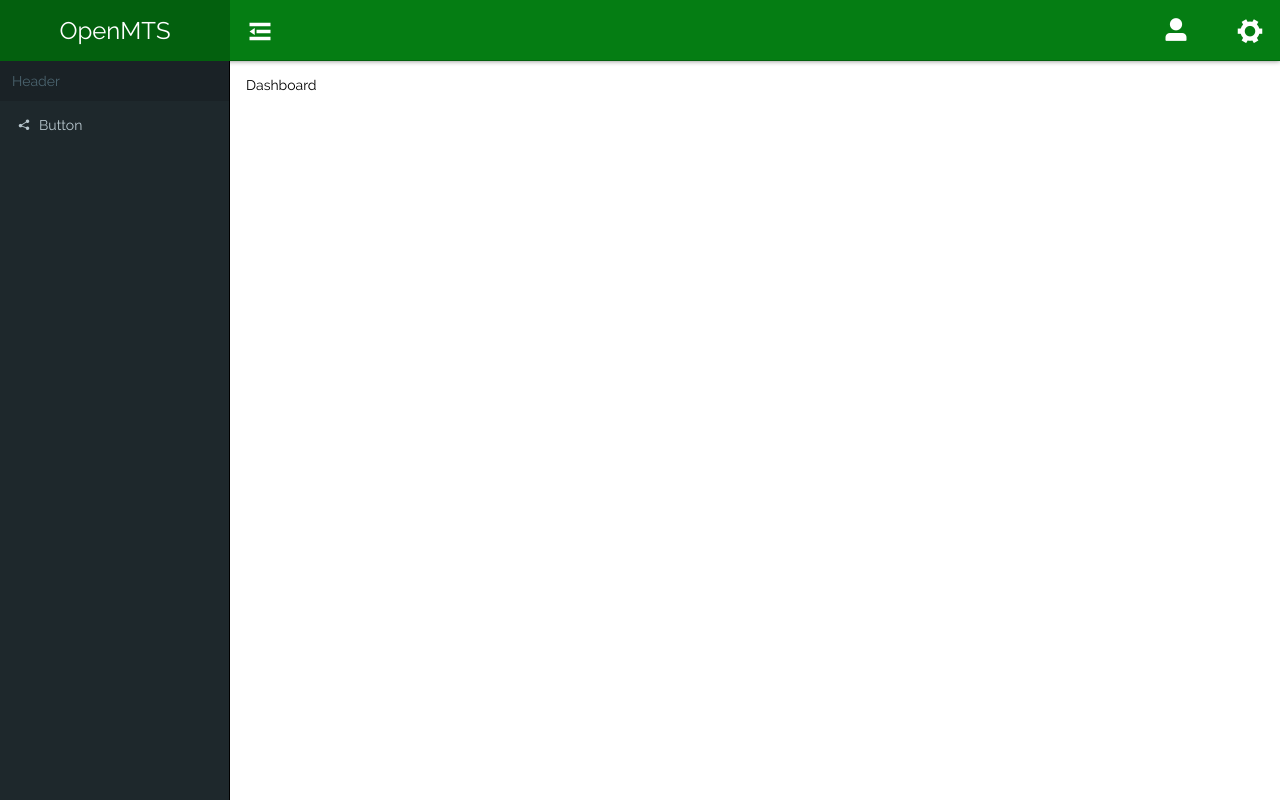
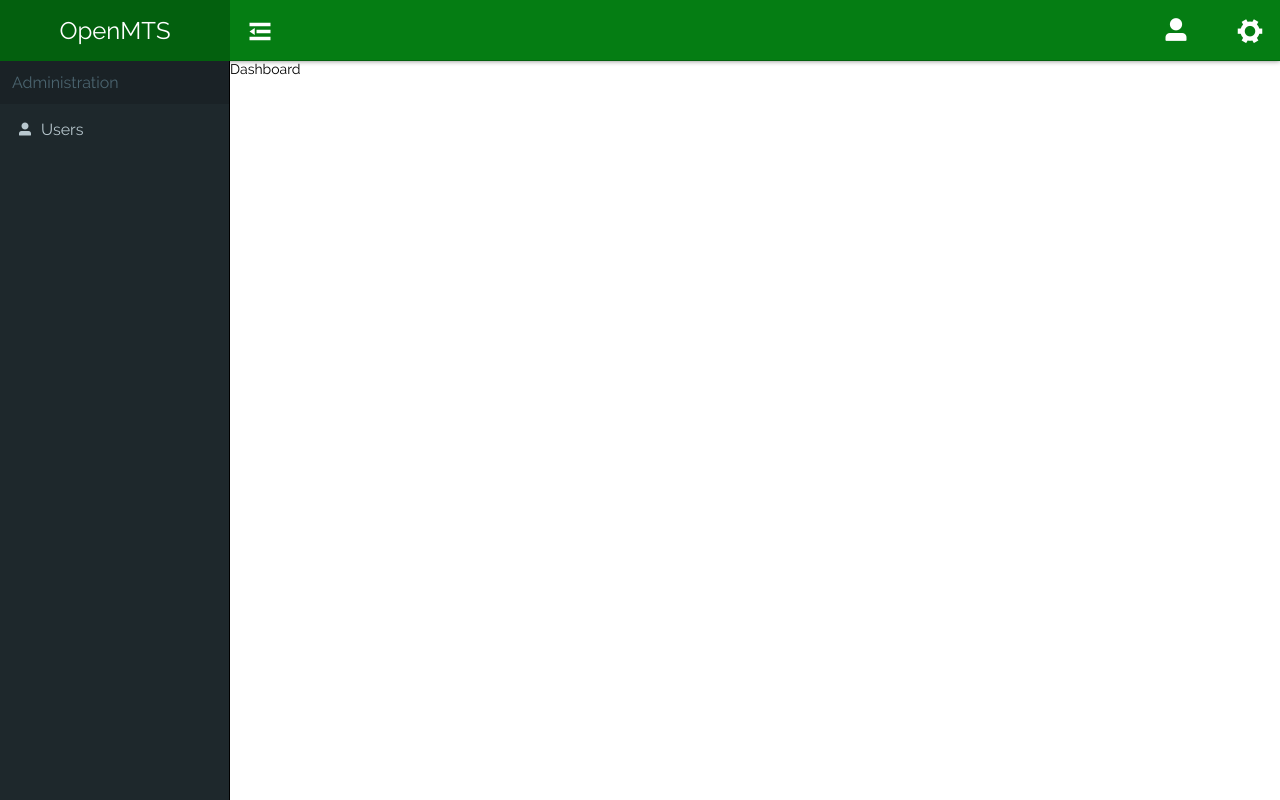
Before and after one commit to alex-c/OpenMTS, a Vue app in the folder mts-frontend/: page /private in a window 1280 px wide. Built offline with nearby package versions, Linux system fonts and the light colour scheme; sample sign-in values are in the browser's storage.

Commit message:
WIP on user administration

```diff
--- a/mts-frontend/src/Api.js
+++ b/mts-frontend/src/Api.js
@@ -12,7 +12,7 @@ function processResponse(response) {
 
 function catchNetworkError(response) {
   return new Promise((_, reject) => {
-    reject({ status: null, message: 'general.networkerror' });
+    reject({ status: null, message: 'general.networkError' });
   });
 }
 
@@ -26,4 +26,12 @@ export default {
       .catch(catchNetworkError)
       .then(processResponse);
   },
+  getUsers: (page, elementsPerPage, search) => {
+    return fetch(`http://localhost:5000/api/users?page=${page}&elementsPerPage=${elementsPerPage}&search=${search}`, {
+      method: 'GET',
+      headers: { 'Content-Type': 'application/json' },
+    })
+      .catch(catchNetworkError)
+      .then(processResponse);
+  },
 };
--- a/mts-frontend/src/components/Navbar.vue
+++ b/mts-frontend/src/components/Navbar.vue
@@ -105,7 +105,7 @@ export default {
     cursor: pointer;
   }
   &.collapsed {
-    width: 47px;
+    width: 48px;
   }
   i {
     position: relative;
--- a/mts-frontend/src/components/Sidebar.vue
+++ b/mts-frontend/src/components/Sidebar.vue
@@ -1,18 +1,19 @@
 <template>
   <aside id="sidebar" :class="{collapsed: menuCollapsed}">
     <div id="menu">
-      <div class="menu-header" v-show="!menuCollapsed">Header</div>
-      <div class="menu-button">
-        <i class="el-icon-share"></i>
-        <div>Button</div>
-      </div>
+      <MenuHeader label="Administration" :collapsed="menuCollapsed" />
+      <MenuButton label="Users" icon="el-icon-user-solid" to="/private/users" />
     </div>
   </aside>
 </template>
 
 <script>
+import MenuHeader from './Sidebar/MenuHeader.vue';
+import MenuButton from './Sidebar/MenuButton.vue';
+
 export default {
   name: 'sidebar',
+  components: { MenuHeader, MenuButton },
   data() {
     return {};
   },
@@ -45,33 +46,7 @@ export default {
 #menu {
   height: auto;
   text-align: left;
-}
-
-.menu-header {
-  padding: 12px;
-  background-color: $color-menu-dark-accent;
-  color: $color-menu-dark-text;
-  overflow: hidden;
-}
-
-.menu-button {
-  padding: 16px;
-  overflow: hidden;
-  &:hover {
-    cursor: pointer;
-    background-color: $color-menu-light-accent;
-    color: white;
-  }
-  div {
-    max-width: 197px;
-    max-height: 16px;
-    overflow: hidden;
-  }
-  i {
-    float: left;
-    margin: 1px;
-    margin-right: 8px;
-  }
+  font-size: 16px;
 }
 
 .collapse-enter-active,
--- /dev/null
+++ b/mts-frontend/src/components/Sidebar/MenuButton.vue
@@ -0,0 +1,39 @@
+<template>
+  <router-link :to="to" tag="span">
+    <div class="menu-button">
+      <i :class="icon"></i>
+      <div>{{label}}</div>
+    </div>
+  </router-link>
+</template>
+
+<script>
+export default {
+  name: 'MenuButton',
+  props: ['label', 'icon', 'to'],
+};
+</script>
+
+<style lang="scss" scoped>
+@import '../../theme/colors.scss';
+
+.menu-button {
+  padding: 16px;
+  overflow: hidden;
+  &:hover {
+    cursor: pointer;
+    background-color: $color-menu-light-accent;
+    color: white;
+  }
+  div {
+    max-width: 197px;
+    max-height: 16px;
+    overflow: hidden;
+  }
+  i {
+    float: left;
+    margin: 1px;
+    margin-right: 8px;
+  }
+}
+</style>
--- /dev/null
+++ b/mts-frontend/src/components/Sidebar/MenuHeader.vue
@@ -0,0 +1,21 @@
+<template>
+  <div class="menu-header" v-show="!collapsed">{{label}}</div>
+</template>
+
+<script>
+export default {
+  name: 'MenuHeader',
+  props: ['label', 'collapsed'],
+};
+</script>
+
+<style lang="scss" scoped>
+@import '../../theme/colors.scss';
+
+.menu-header {
+  padding: 12px;
+  background-color: $color-menu-dark-accent;
+  color: $color-menu-dark-text;
+  overflow: hidden;
+}
+</style>
--- a/mts-frontend/src/i18n/de.json
+++ b/mts-frontend/src/i18n/de.json
@@ -1,6 +1,8 @@
 {
   "general": {
     "networkerror": "Netzwerkfehler: Bitte überprüfen Sie die Verbindung zum OpenMTS-Server.",
+    "unexpecteEerror": "Ein unerwarteter Fehler ist passiert; bitte kontaktieren Sie einen Administrator.",
+    "noData": "Keine Daten.",
     "account": "Account",
     "logout": "Abmelden"
   },
--- a/mts-frontend/src/i18n/en.json
+++ b/mts-frontend/src/i18n/en.json
@@ -1,6 +1,8 @@
 {
   "general": {
-    "networkerror": "Network error: please check your connection to the OpenMTS server.",
+    "networkError": "Network error: please check your connection to the OpenMTS server.",
+    "unexpecteEerror": "An unexpected error occured; please contact an administrator.",
+    "noData": "No data.",
     "account": "Account",
     "logout": "Sign Out"
   },
--- a/mts-frontend/src/router/index.js
+++ b/mts-frontend/src/router/index.js
@@ -7,6 +7,7 @@ import Public from '../views/Public.vue';
 import Private from '../views/Private.vue';
 import Dashboard from '../views/private/Dashboard.vue';
 import Account from '../views/private/Account.vue';
+import UserAdministration from '../views/private/UserAdministration.vue';
 
 // Store
 import store from '../store';
@@ -45,6 +46,10 @@ const routes = [
         path: 'account',
         component: Account,
       },
+      {
+        path: 'users',
+        component: UserAdministration,
+      },
     ],
   },
 ];
--- a/mts-frontend/src/views/Private.vue
+++ b/mts-frontend/src/views/Private.vue
@@ -42,7 +42,6 @@ export default {
 <style lang="scss" scoped>
 #content {
   margin-left: 230px;
-  padding: 16px;
   text-align: left;
   transition: all 0.5s ease-in-out;
   &.collapsed {
--- /dev/null
+++ b/mts-frontend/src/views/private/UserAdministration.vue
@@ -0,0 +1,86 @@
+<template>
+  <div id="user-administration">
+    <div id="breadcrumb">
+      <el-breadcrumb separator="/">
+        <el-breadcrumb-item :to="{ path: '/' }">OpenMTS</el-breadcrumb-item>
+        <el-breadcrumb-item>User Administration</el-breadcrumb-item>
+      </el-breadcrumb>
+    </div>
+    <div id="users-view">
+      <div id="users-view-header">
+        Users
+        <el-button icon="el-icon-plus" type="primary" size="mini">New User</el-button>
+      </div>
+      <div id="users-view-table">
+        <el-table
+          :data="users"
+          stripe
+          border
+          size="mini"
+          :empty-text="$t('general.noData')"
+          highlight-current-row
+        >
+          <el-table-column prop="id" label="ID"></el-table-column>
+          <el-table-column prop="name" label="Name"></el-table-column>
+          <el-table-column prop="role" label="Role"></el-table-column>
+        </el-table>
+      </div>
+      <div id="users-view-footer">
+        <el-button icon="el-icon-edit" type="info" plain size="mini">Edit</el-button>
+      </div>
+    </div>
+  </div>
+</template>
+
+<script>
+import Api from '../../Api.js';
+
+export default {
+  name: 'UserAdministration',
+  data() {
+    return {
+      users: [],
+    };
+  },
+  mounted() {
+    Api.getUsers(1, 10, '')
+      .then(response => {
+        this.users = response.data;
+      })
+      .catch(error => {
+        this.$message({
+          message: this.$t(error.message),
+          type: 'error',
+          showClose: true,
+        });
+      });
+  },
+};
+</script>
+
+<style lang="scss" scoped>
+#breadcrumb {
+  padding: 16px;
+}
+
+#users-view {
+  padding: 0px 16px;
+}
+
+#users-view-header {
+  margin: 8px 0px;
+  font-size: 16px;
+  overflow: auto;
+  button {
+    float: right;
+  }
+}
+
+#users-view-footer {
+  margin: 8px 0px;
+  overflow: auto;
+  button {
+    float: right;
+  }
+}
+</style>
```
